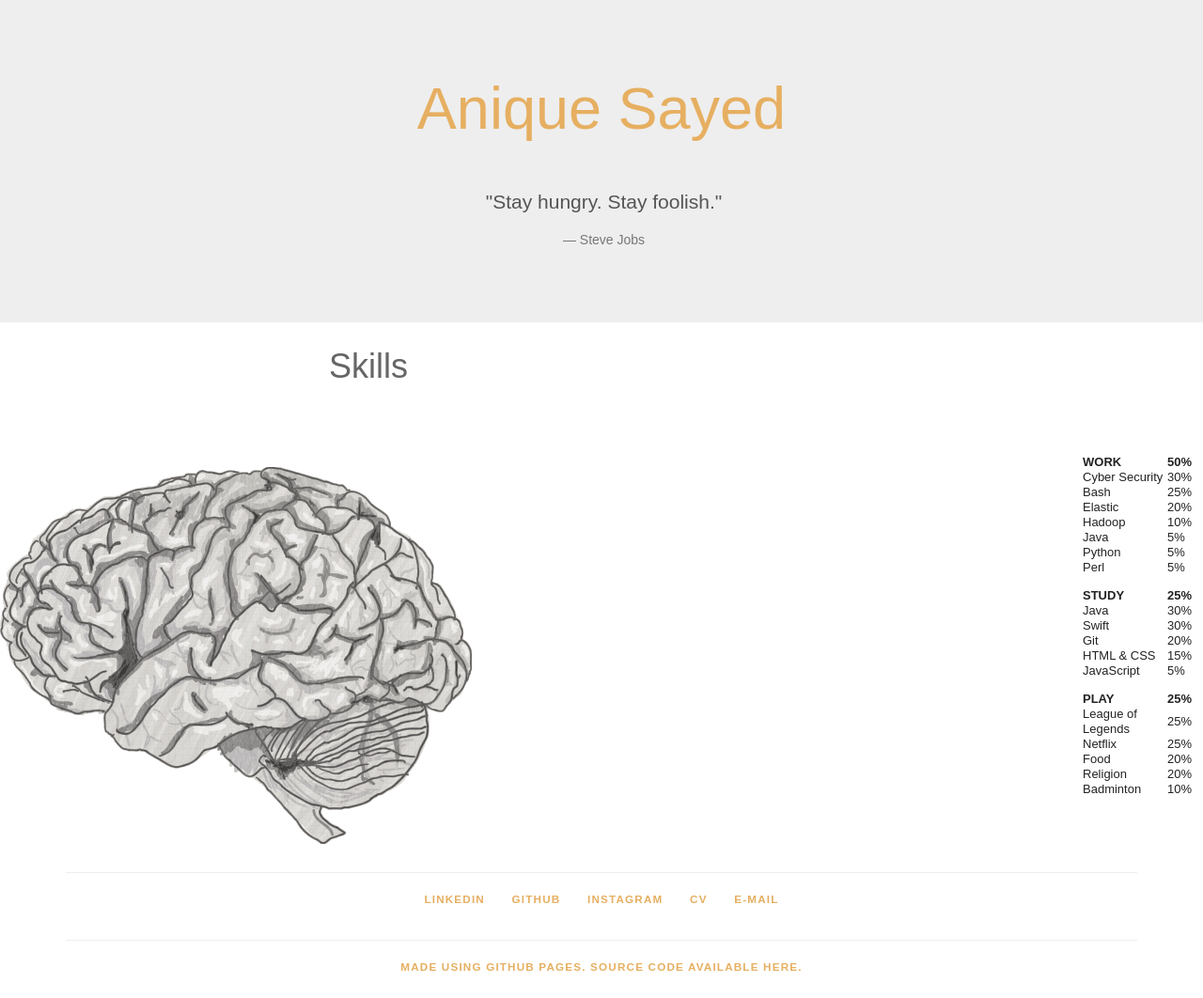
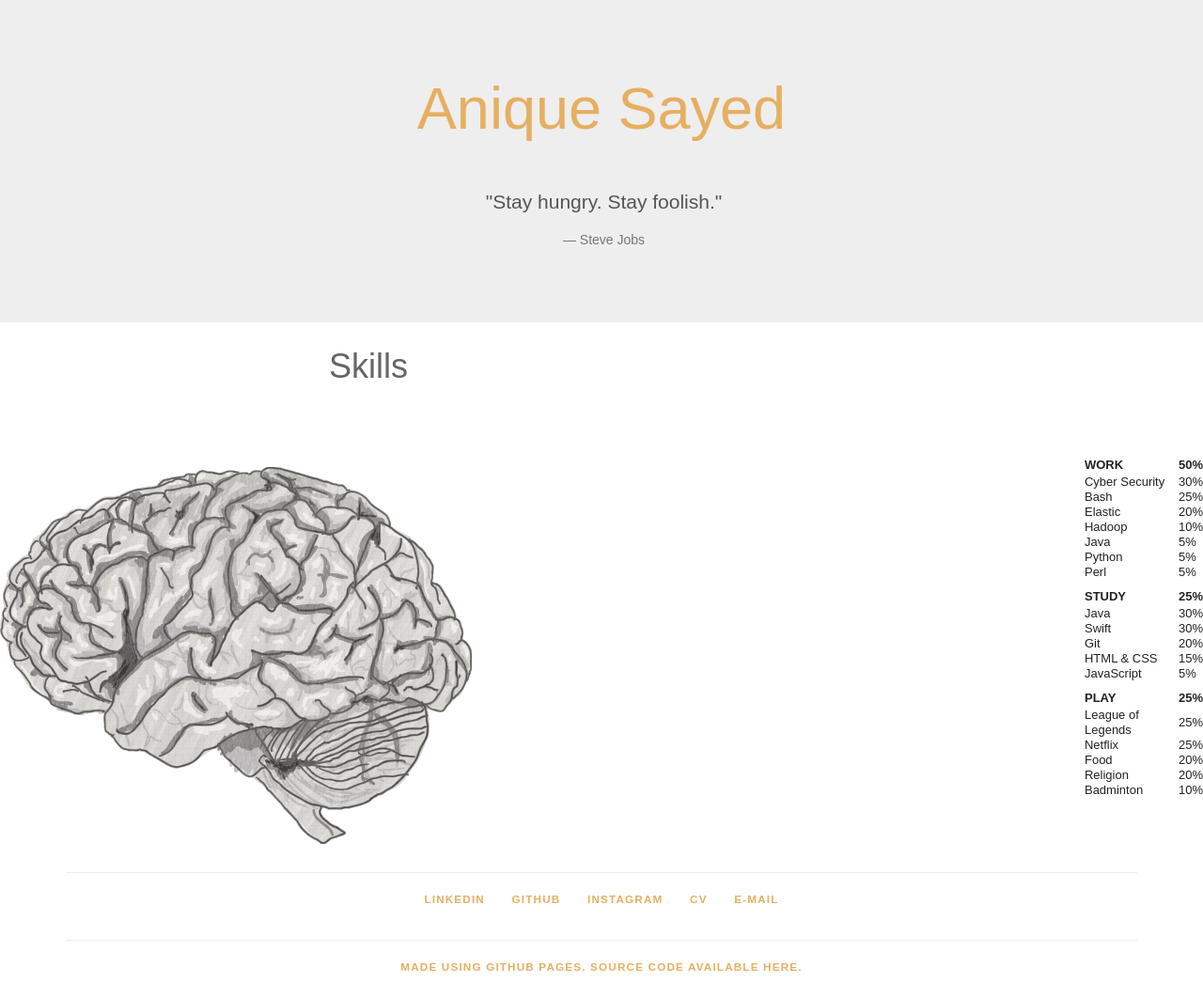
Before and after one commit to aniquesayed/aniquesayed.github.io, a Jekyll site: the page built from languages.html, in a window 1280 px wide. Shown: the whole page at 94% size. Built offline with Jekyll 4.4.1, drawn with Linux system fonts in a browser that asks for light colours; some web fonts are replaced.

Commit message:
editing languages page

```diff
--- a/css/skills.css
+++ b/css/skills.css
@@ -105,9 +105,7 @@
     float: right;
   }
     #infografik .leftside .gehirndesign, #infografik .leftside .gehirncoding, #infografik .leftside .gehirnspiele {
-      width:  140px; /* 130px */
-      padding: 7px 12px;
-      margin: 0;
+
 
       background: url('../images/layout/gehirn_links_hover.png') no-repeat 0 500px;
 
@@ -129,6 +127,8 @@
           font-weight: bold;
           text-transform: uppercase;
           cursor: default;
+          padding-top: 10px;
+          padding-bottom: 2px;
         }
 
         #infografik .leftside table td {
```
